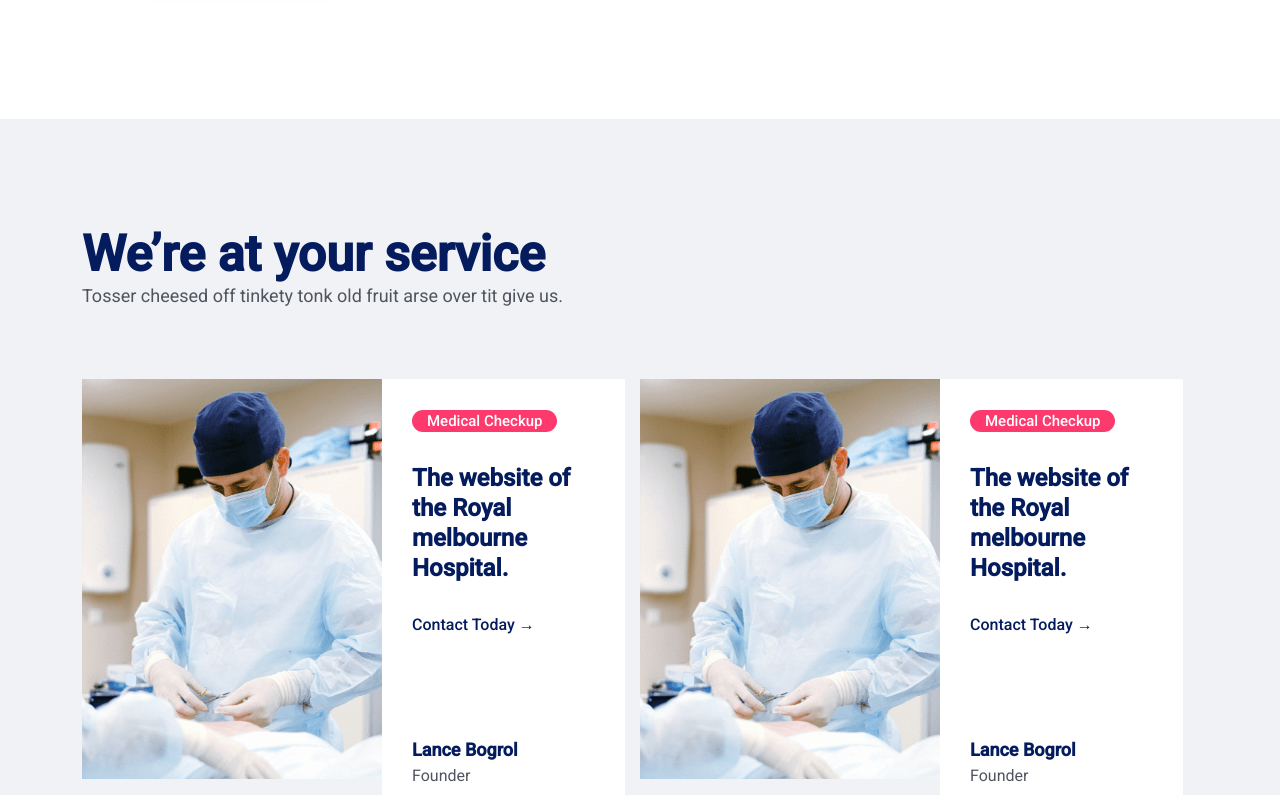
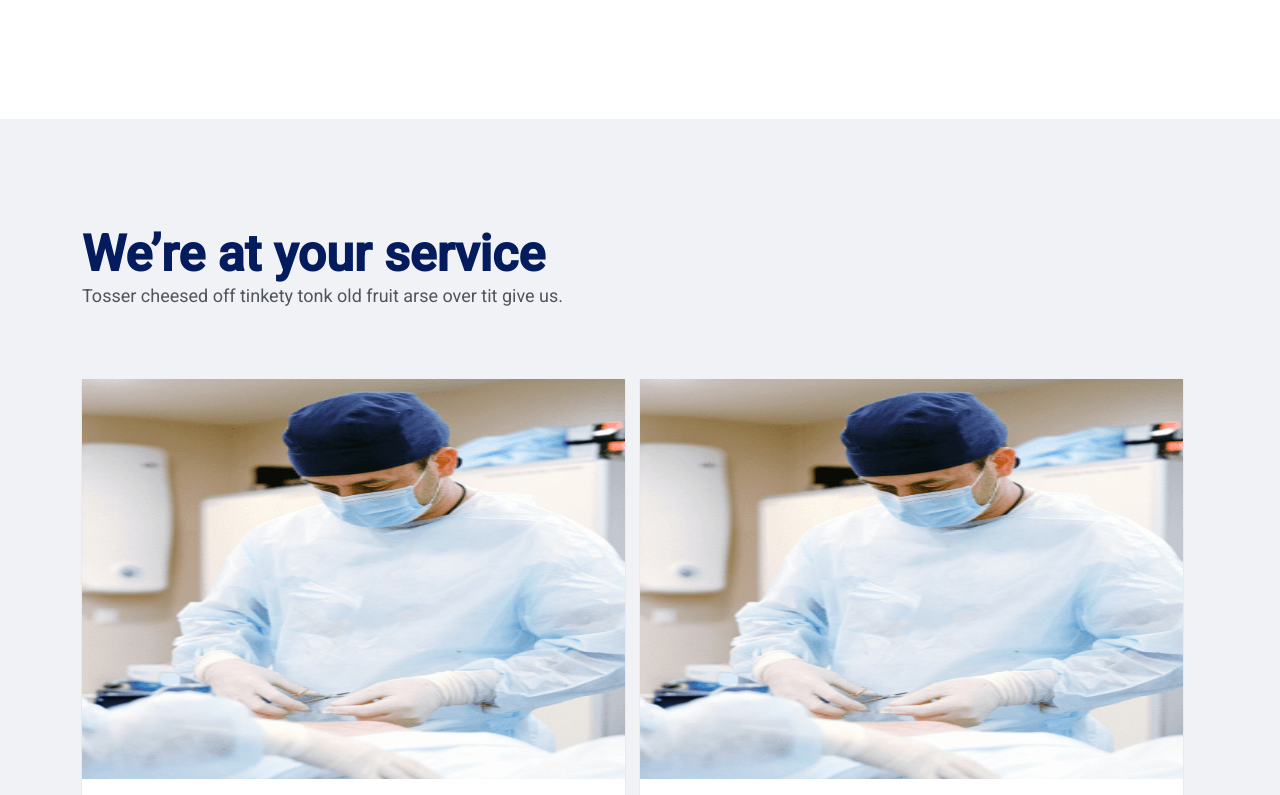
Before and after one commit to grekuu/medical-service, a React (Vite) app: page / in a window 1280 px wide. Shown: the part 2005-2800 px from the top of the page. Built offline with nearby package versions, Linux system fonts and the light colour scheme.

Commit message:
feat(AtYourService): mobile responsiveness

```diff
--- a/src/pages/Home/home.scss
+++ b/src/pages/Home/home.scss
@@ -1,7 +1,7 @@
 .home-container {
   max-width: 100vw;
   .banner {
-    width: 100%;
+    max-width: 100vw;
     background-image: url("/shape_banner_bg.png");
     background-size: cover;
     background-repeat: no-repeat;
@@ -19,7 +19,6 @@
         h1 {
           color: #ffffff;
           margin: 0px 0px 20px 0px;
-          font-family: "Work Sans", Sans-serif;
           font-size: 76px;
           font-weight: 700;
           line-height: 90px;
@@ -27,7 +26,6 @@
 
         p {
           color: #ffffff;
-          font-family: "Roboto", Sans-serif;
           font-size: 18px;
           font-weight: 400;
           line-height: 28px;
--- a/src/pages/components/AtYourService/ServiceTypeBox/serviceTypeBox.scss
+++ b/src/pages/components/AtYourService/ServiceTypeBox/serviceTypeBox.scss
@@ -1,8 +1,13 @@
 .service-type-box {
   display: flex;
-  box-shadow: 0px 0px 10px 0px rgba(0, 0, 0, 0);
-  padding: 0px 15px 0px 0px;
+  box-shadow: 0px 1px 2px 0px rgba(0, 0, 0, 0.1);
+  margin: 0px 15px 0px 0px;
   width: 50%;
+  transition: all 0.4s ease;
+
+  &:hover {
+    box-shadow: 0px 0px 10px 0px rgba(0, 0, 0, 0.1);
+  }
 
   .service-img {
     width: auto;
@@ -34,13 +39,16 @@
     }
 
     a {
-      padding: 0px 0px 0px 0px;
       text-decoration: none;
       font-size: 16px;
       font-weight: 500;
       line-height: 24px;
       color: #041c5e;
-      background-color: #6d1b1b00;
+      transition: all 0.4s ease;
+
+      &:hover {
+        color: #4577ff;
+      }
     }
 
     h2 {
@@ -61,3 +69,22 @@
     }
   }
 }
+
+@media only screen and (max-width: 1510px) {
+  .service-type-box {
+    flex-direction: column;
+
+    .service-info {
+      h2 {
+        padding-top: 20px;
+      }
+    }
+  }
+}
+
+@media only screen and (max-width: 766px) {
+  .service-type-box {
+    width: 100%;
+    margin-bottom: 30px;
+  }
+}
--- a/src/pages/components/AtYourService/atYourService.scss
+++ b/src/pages/components/AtYourService/atYourService.scss
@@ -22,3 +22,11 @@
     display: flex;
   }
 }
+
+@media only screen and (max-width: 766px) {
+  .at-your-service-container {
+    .service-box-container {
+      flex-direction: column;
+    }
+  }
+}
--- a/src/pages/components/ProvideService/provideService.scss
+++ b/src/pages/components/ProvideService/provideService.scss
@@ -142,6 +142,7 @@
       padding: 0px 10px 0px 10px;
 
       .checklist {
+        flex-direction: column;
         .checklist-item {
           white-space: nowrap;
         }
```
